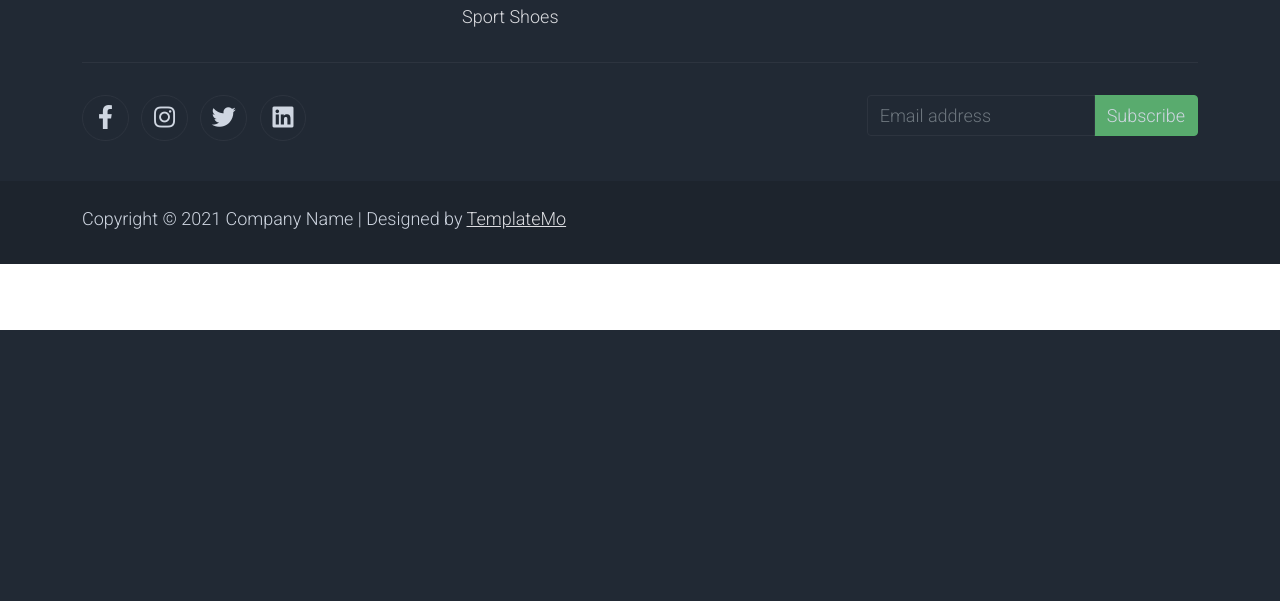
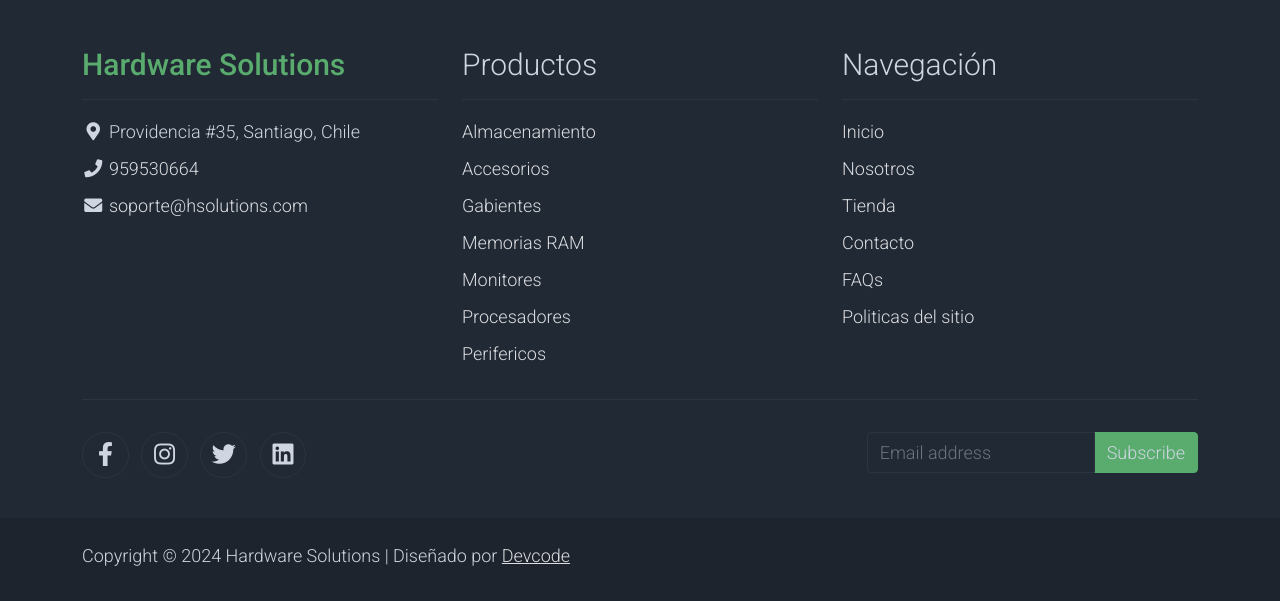
Before and after one commit to Deevcode/STORE-DJANGO, a Django app: page /contacto/ in a window 1280 px wide. Shown: the part 470-1071 px from the top of the page. Before the commit the page ends 800 px from the top, so only its background shows below. Run offline with Django 4.2, Linux system fonts and the light colour scheme; some libraries are stand-ins or nearby versions.

Commit message:
generacion de base.hmtl, nosotros.html, contacto.html

```diff
--- a/app/static/app/css/custom.css
+++ b/app/static/app/css/custom.css
@@ -1,3 +1,9 @@
 /*
-Custom Css
-*/
+/* Estilos personalizados para el contenido de contacto */
+.contacto-titulo {
+    font-weight: bold; /* Texto en negrita */
+}
+
+.contacto-dato {
+    color: #333; /* Color de texto oscuro */
+}
--- a/app/templates/app/base.html
+++ b/app/templates/app/base.html
@@ -2,12 +2,12 @@
 <html lang="en">
 
 <head>
-    <title>Zay Shop eCommerce HTML CSS Template</title>
+    <title>Hardware Solutions</title>
     <meta charset="utf-8">
     <meta name="viewport" content="width=device-width, initial-scale=1">
     {% load static %}
     <link rel="apple-touch-icon" href="{% static 'app/img/apple-icon.png' %}">
-    <link rel="shortcut icon" type="image/x-icon" href="{% static 'app/img/favicon.ico' %}">
+    <link rel="shortcut icon" type="image/x-icon" href="{% static 'app/img/favicon.svg' %}">
     {% block css %}
     <!-- Cargar hojas de estilo adicionales si es necesario -->
     {% endblock %}
@@ -29,9 +29,9 @@
                 <!-- Información de contacto -->
                 <div>
                     <i class="fa fa-envelope mx-2"></i>
-                    <a class="navbar-sm-brand text-light text-decoration-none" href="mailto:info@company.com">info@company.com</a>
+                    <a class="navbar-sm-brand text-light text-decoration-none" href="mailto:soporte@hsolutions.com">soporte@hsolutions.com</a>
                     <i class="fa fa-phone mx-2"></i>
-                    <a class="navbar-sm-brand text-light text-decoration-none" href="tel:010-020-0340">010-020-0340</a>
+                    <a class="navbar-sm-brand text-light text-decoration-none" href="tel:959530664">959530664</a>
                 </div>
                 <!-- Enlaces a redes sociales -->
                 <div>
@@ -49,11 +49,11 @@
     <!-- Encabezado -->
     <nav class="navbar navbar-expand-lg navbar-light shadow">
         <div class="container d-flex justify-content-between align-items-center">
-
-            <a class="navbar-brand text-success logo h1 align-self-center" href="index.html">
-                Zay
+            <!-- Logo -->
+            <a class="" href="{% url 'home' %}">
+                <img src="{% static 'app/img/hardware2.svg' %}" alt="" style="width: 150px;" />
             </a>
-
+            <!-- Fin Logo -->
             <button class="navbar-toggler border-0" type="button" data-bs-toggle="collapse" data-bs-target="#templatemo_main_nav" aria-controls="navbarSupportedContent" aria-expanded="false" aria-label="Toggle navigation">
                 <span class="navbar-toggler-icon"></span>
             </button>
@@ -63,16 +63,16 @@
                     <ul class="nav navbar-nav d-flex justify-content-between mx-lg-auto">
                         <!-- Enlaces a diferentes secciones del sitio -->
                         <li class="nav-item">
-                            <a class="nav-link" href="index.html">Home</a>
+                            <a class="nav-link" href="{% url 'home' %}">Inicio</a>
                         </li>
                         <li class="nav-item">
-                            <a class="nav-link" href="about.html">About</a>
+                            <a class="nav-link" href="{% url 'nosotros' %}">Nosotros</a>
                         </li>
                         <li class="nav-item">
-                            <a class="nav-link" href="shop.html">Shop</a>
+                            <a class="nav-link" href="{% url 'tienda' %}">Tienda</a>
                         </li>
                         <li class="nav-item">
-                            <a class="nav-link" href="contact.html">Contact</a>
+                            <a class="nav-link" href="{% url 'contacto' %}">Contacto</a>
                         </li>
                     </ul>
                 </div>
@@ -118,46 +118,47 @@
             <div class="row">
 
                 <div class="col-md-4 pt-5">
-                    <h2 class="h2 text-success border-bottom pb-3 border-light logo">Zay Shop</h2>
+                    <h2 class="h2 text-success border-bottom pb-3 border-light logo">Hardware Solutions</h2>
                     <ul class="list-unstyled text-light footer-link-list">
                         <li>
                             <i class="fas fa-map-marker-alt fa-fw"></i>
-                            123 Consectetur at ligula 10660
+                            Providencia #35, Santiago, Chile
                         </li>
                         <li>
                             <i class="fa fa-phone fa-fw"></i>
-                            <a class="text-decoration-none" href="tel:010-020-0340">010-020-0340</a>
+                            <a class="text-decoration-none" href="tel:959530664">959530664</a>
                         </li>
                         <li>
                             <i class="fa fa-envelope fa-fw"></i>
-                            <a class="text-decoration-none" href="mailto:info@company.com">info@company.com</a>
+                            <a class="text-decoration-none" href="mailto:soporte@hsolutions.com">soporte@hsolutions.com</a>
                         </li>
                     </ul>
                 </div>
 
                 <div class="col-md-4 pt-5">
-                    <h2 class="h2 text-light border-bottom pb-3 border-light">Products</h2>
+                    <h2 class="h2 text-light border-bottom pb-3 border-light">Productos</h2>
                     <ul class="list-unstyled text-light footer-link-list">
                         <!-- Enlaces a diferentes categorías de productos -->
-                        <li><a class="text-decoration-none" href="#">Luxury</a></li>
-                        <li><a class="text-decoration-none" href="#">Sport Wear</a></li>
-                        <li><a class="text-decoration-none" href="#">Men's Shoes</a></li>
-                        <li><a class="text-decoration-none" href="#">Women's Shoes</a></li>
-                        <li><a class="text-decoration-none" href="#">Popular Dress</a></li>
-                        <li><a class="text-decoration-none" href="#">Gym Accessories</a></li>
-                        <li><a class="text-decoration-none" href="#">Sport Shoes</a></li>
+                        <li><a class="text-decoration-none" href="#">Almacenamiento</a></li>
+                        <li><a class="text-decoration-none" href="#">Accesorios</a></li>
+                        <li><a class="text-decoration-none" href="#">Gabientes</a></li>
+                        <li><a class="text-decoration-none" href="#">Memorias RAM</a></li>
+                        <li><a class="text-decoration-none" href="#">Monitores</a></li>
+                        <li><a class="text-decoration-none" href="#">Procesadores</a></li>
+                        <li><a class="text-decoration-none" href="#">Perifericos</a></li>
                     </ul>
                 </div>
 
                 <div class="col-md-4 pt-5">
-                    <h2 class="h2 text-light border-bottom pb-3 border-light">Further Info</h2>
+                    <h2 class="h2 text-light border-bottom pb-3 border-light">Navegación</h2>
                     <ul class="list-unstyled text-light footer-link-list">
                         <!-- Enlaces a diferentes secciones del sitio -->
-                        <li><a class="text-decoration-none" href="#">Home</a></li>
-                        <li><a class="text-decoration-none" href="#">About Us</a></li>
-                        <li><a class="text-decoration-none" href="#">Shop Locations</a></li>
+                        <li><a class="text-decoration-none" href="#">Inicio</a></li>
+                        <li><a class="text-decoration-none" href="#">Nosotros</a></li>
+                        <li><a class="text-decoration-none" href="#">Tienda</a></li>
+                        <li><a class="text-decoration-none" href="#">Contacto</a></li>
                         <li><a class="text-decoration-none" href="#">FAQs</a></li>
-                        <li><a class="text-decoration-none" href="#">Contact</a></li>
+                        <li><a class="text-decoration-none" href="#">Politicas del sitio</a></li>
                     </ul>
                 </div>
 
@@ -200,8 +201,8 @@
                     <div class="col-12">
                         <!-- Aviso de derechos de autor -->
                         <p class="text-left text-light">
-                            Copyright &copy; 2021 Company Name
-                            | Designed by <a rel="sponsored" href="https://templatemo.com" target="_blank">TemplateMo</a>
+                            Copyright &copy; 2024 Hardware Solutions
+                            | Diseñado por <a rel="sponsored" href="" target="_blank">Devcode</a>
                         </p>
                     </div>
                 </div>
--- a/app/templates/app/contacto.html
+++ b/app/templates/app/contacto.html
@@ -1,14 +1,62 @@
 {% extends 'app/base.html' %}
 {% load static %}
+
 {% block css %}
     <!-- Agregar estilos específicos para la página de contacto si es necesario -->
+    <style>
+        /* Estilos personalizados para el mapa */
+        #map {
+            height: 300px; /* Altura del mapa */
+            width: 100%; /* Ancho del mapa */
+        }
+    </style>
 {% endblock %}
 
 {% block js %}
     <!-- Agregar scripts específicos para la página de contacto si es necesario -->
+    <script>
+        // Función para inicializar el mapa
+        function initMap() {
+            // Coordenadas del punto en el mapa
+            var coordenadas = {lat: -33.41895, lng: -70.60282};
+
+            // Crear un nuevo mapa en el contenedor con id 'map'
+            var map = new google.maps.Map(document.getElementById('map'), {
+                zoom: 15, // Nivel de zoom del mapa
+                center: coordenadas // Centrar el mapa en las coordenadas especificadas
+            });
+
+            // Crear un marcador en las coordenadas especificadas
+            var marker = new google.maps.Marker({
+                position: coordenadas,
+                map: map,
+                title: 'Ubicación'
+            });
+        }
+    </script>
+    <!-- Incluir la API de Google Maps -->
+    <script src="https://maps.googleapis.com/maps/api/js?key=AIzaSyAKz1r_PTY0xbw7UAs0NV1nxWPJpaWH5sM&callback=initMap" async defer></script>
 {% endblock %}
 
 {% block contenido %}
     <!-- Contenido específico de la página de contacto -->
-    <!-- ... Resto del contenido ... -->
+    <div class="row">
+        <!-- Columna para la información de contacto -->
+        <div class="col-md-6">
+            <div class="card mb-4">
+                <div class="card-body">
+                    <h2 class="card-title">Datos de contacto</h2>
+                    <p class="card-text">
+                        <strong class="contacto-titulo">Correo electrónico:</strong> <span class="contacto-dato">info@tuempresa.com</span><br>
+                        <strong class="contacto-titulo">Teléfono:</strong> <span class="contacto-dato">123-456-7890</span><br>
+                        <strong class="contacto-titulo">Dirección:</strong> <span class="contacto-dato">Calle Principal, Ciudad, País</span>
+                    </p>
+                </div>
+            </div>
+        </div>
+        <!-- Columna para el mapa -->
+        <div class="col-md-6">
+            <div id="map"></div> <!-- Contenedor del mapa -->
+        </div>
+    </div>
 {% endblock %}
--- a/app/urls.py
+++ b/app/urls.py
@@ -1,8 +1,9 @@
 from django.urls import path
-from .views import home, tienda, contacto
+from .views import home, tienda, contacto, nosotros
 
 urlpatterns = [
     path('', home, name="home"),
     path('tienda/', tienda, name="tienda"),
     path('contacto/', contacto, name="contacto"),
+    path('nosotros/', nosotros, name="nosotros"),
 ]
--- a/app/views.py
+++ b/app/views.py
@@ -10,3 +10,6 @@ def contacto(request):
 
 def tienda(request):
     return render(request, 'app/tienda.html')
+
+def nosotros(request):
+    return render(request, 'app/nosotros.html')
```
Also changed, not shown: app/templates/app/nosotros.html (added, +62 -0 lines), app/static/app/img/Hardware.png (added), app/static/app/img/favicon.svg (added), app/static/app/img/hardware.svg (added), app/static/app/img/hardware2.svg (added).
